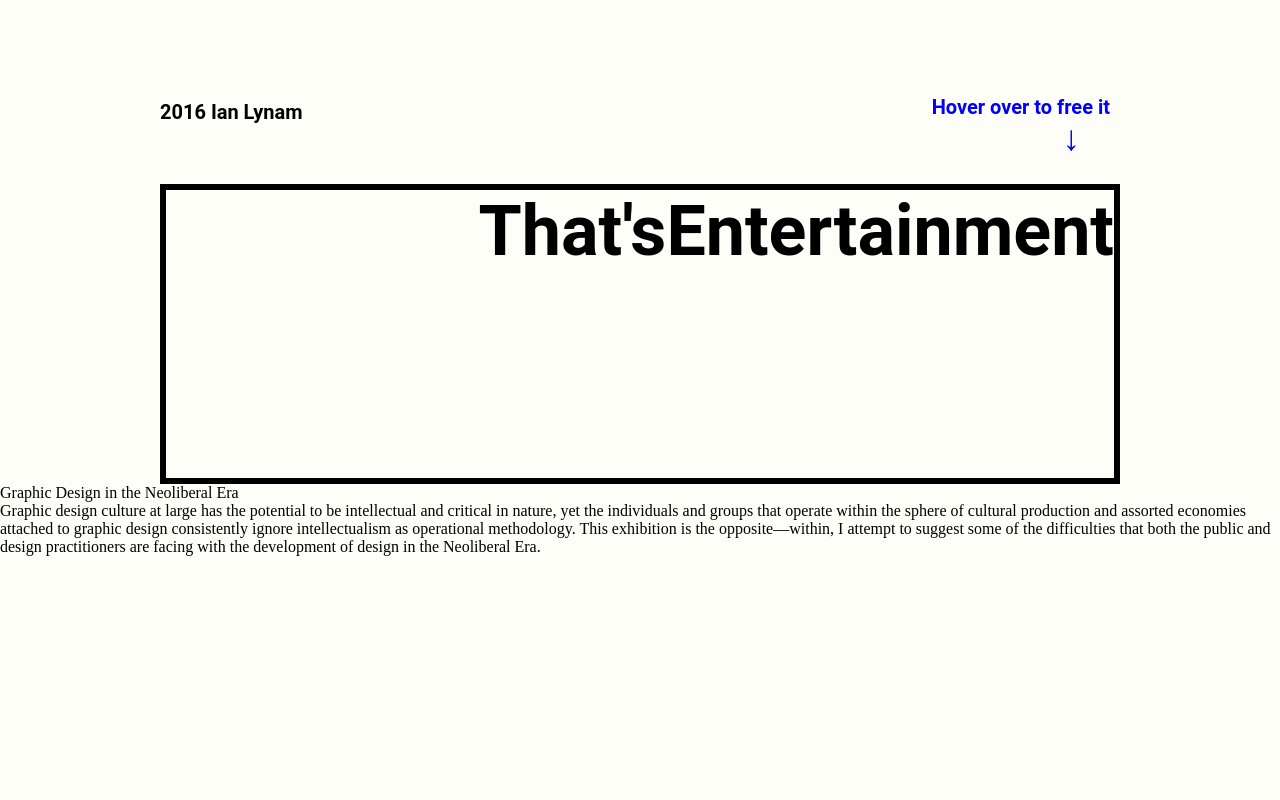
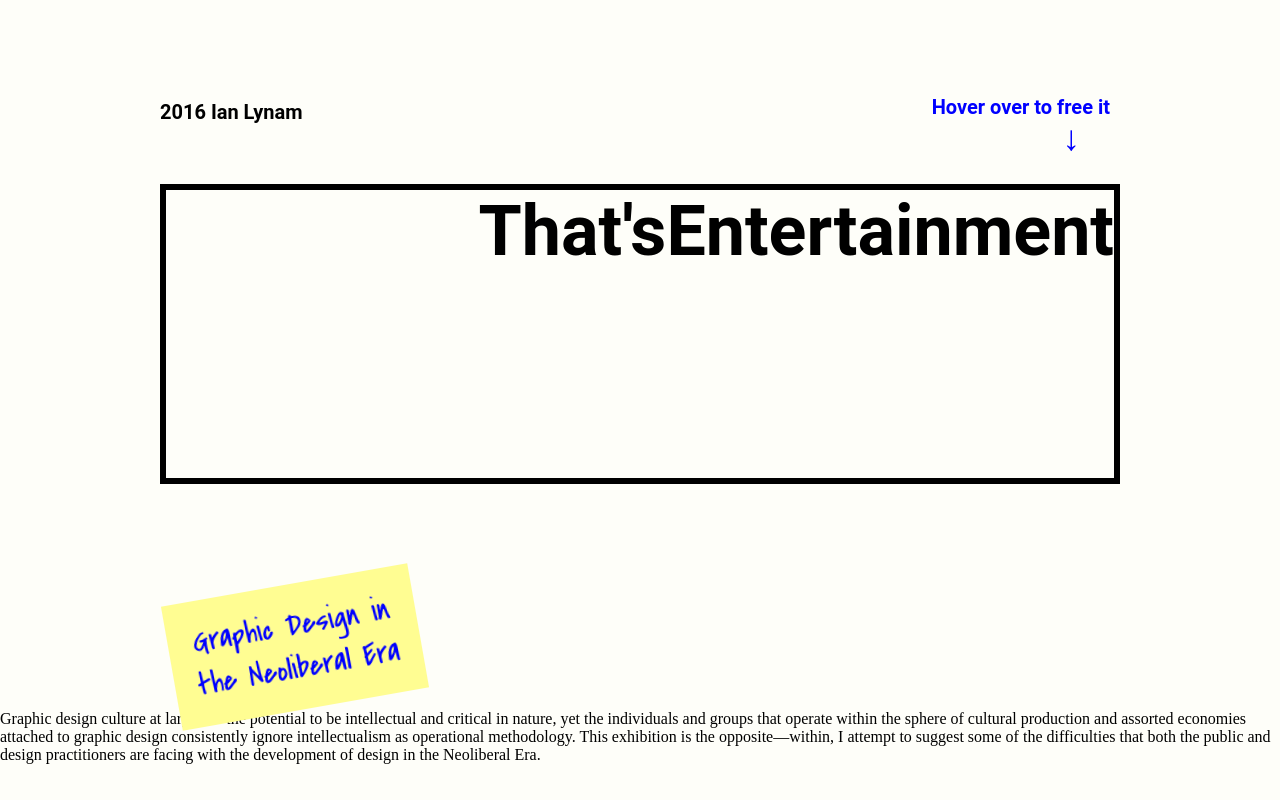
Before and after one commit to yuting-zhuang/Project-1-Redesign, a plain HTML site: page index.html in a window 1280 px wide. Drawn offline with Linux system fonts and the light colour scheme; a web font is replaced by a local one.

Commit message:
added h2 style

```diff
--- a/index.html
+++ b/index.html
@@ -31,7 +31,7 @@
         </header>
 
         <section class="content">
-			<div class="sticky note">
+			<div class="sticky-subtitle">
 				<h2>Graphic Design in the Neoliberal Era</h2>
 			</div>
             <p>Graphic design culture at large has the potential to be intellectual and critical in nature, yet the individuals and groups that operate within the sphere of cultural production and assorted economies attached to graphic design consistently ignore <span class="highlight">intellectualism</span> as operational methodology. This exhibition is the opposite—within, I attempt to suggest some of the difficulties that both the public and design practitioners are facing with the development of design in the Neoliberal Era.</p>
--- a/style.css
+++ b/style.css
@@ -130,3 +130,20 @@ h1{
 		transform: translate(0, 0);
 	  }
   }
+
+.sticky-subtitle{
+	display: inline-block;
+	background-color: #FFFD92;
+	width: 250px;
+	padding: 20px;
+	transform: rotate(-10deg);
+	text-align: center;
+	margin-top: 100px;
+	margin-left: 170px;
+	position: sticky;
+}
+.sticky-subtitle h2{
+	font-family: "Covered By Your Grace";
+	font-size: 32px;
+	color: blue;
+}
```
